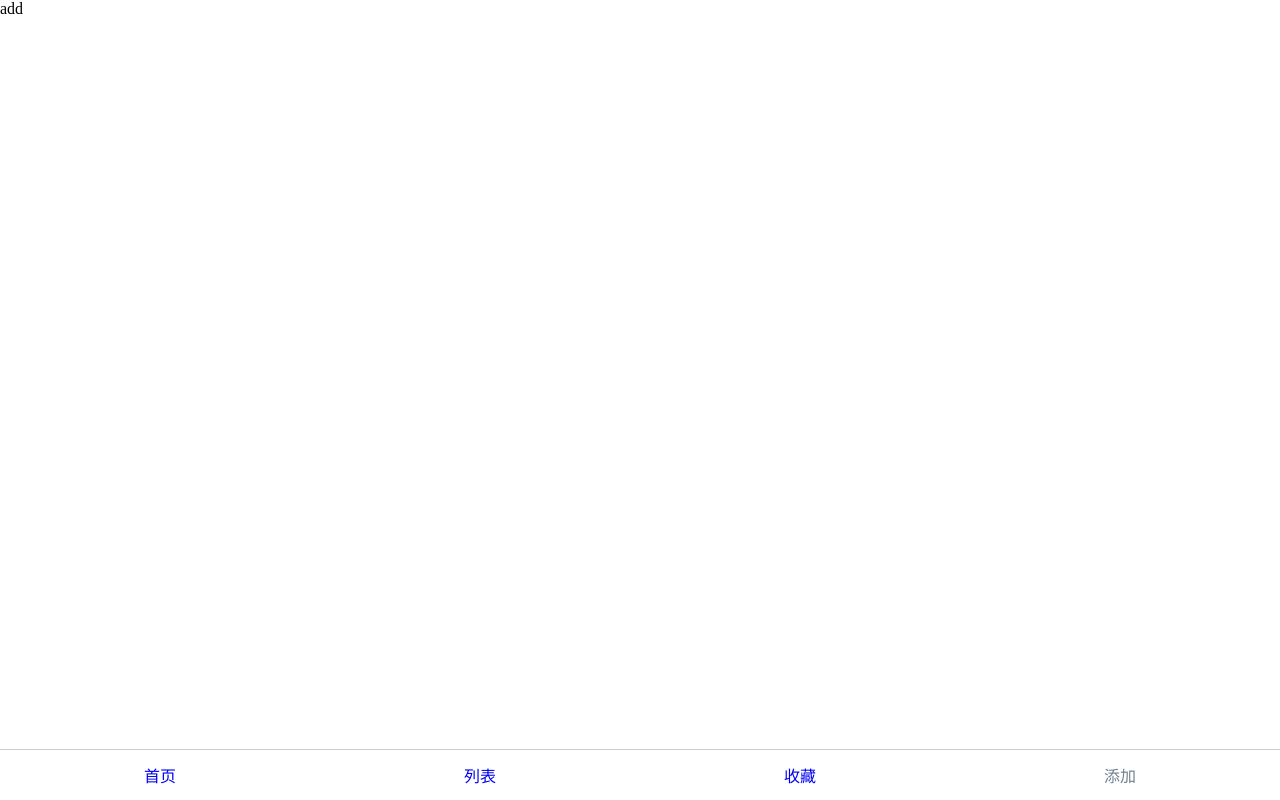
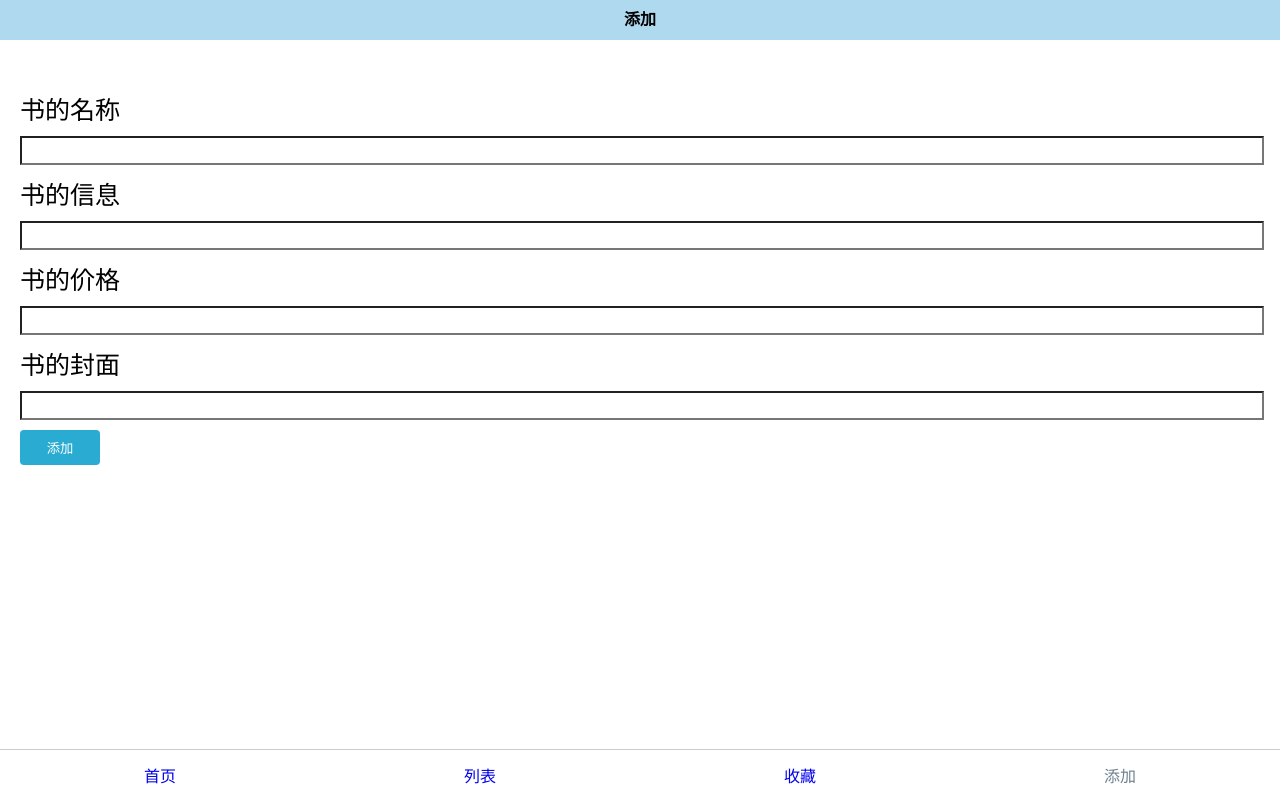
Before and after one commit to abccdea/book-vue-webapp, a Vue app: page /#/add in a window 1280 px wide. Built offline with nearby package versions, Linux system fonts and the light colour scheme; a small style sheet from the web is missing.

Commit message:
feat: add update

```diff
--- a/index.html
+++ b/index.html
@@ -5,7 +5,7 @@
     <meta name="viewport" content="width=device-width,initial-scale=1.0">
     <title>vue-book</title>
     <meta name="viewport" content="width=device-width, user-scalable=no, initial-scale=1.0, maximum-scale=1.0, minimum-scale=1.0">
-    <link rel="stylesheet" href="http://at.alicdn.com/t/font_1080512_oz0w2x9hnb.css">
+    <link rel="stylesheet" href="http://at.alicdn.com/t/font_1080512_esyrhzw5hkd.css">
   </head>
   <body>
     <div id="app">
--- a/src/api/index.js
+++ b/src/api/index.js
@@ -21,3 +21,15 @@ export let getBooks = () => {
 export let removeBook = (id) => {
   return axios.delete(`/book?id=${id}`)
 }
+
+export let findOneBook = (id) => {
+  return axios.get(`/book?id=${id}`)
+}
+
+export let updateBook = (id, data) => {
+  return axios.put(`/book?id=${id}`, data)
+}
+
+export let addBook = (data) => {
+  return axios.post('/book', data)
+}
--- a/src/components/Add.vue
+++ b/src/components/Add.vue
@@ -1,15 +1,78 @@
 <template>
   <div>
-    add
+    <Header>添加</Header>
+    <div class="content">
+      <ul>
+        <li>
+          <label for="bookName">书的名称</label>
+          <input type="text" v-model="book.bookName" id="bookName">
+        </li>
+        <li>
+          <label for="bookInfo">书的信息</label>
+          <input type="text" v-model="book.bookInfo" id="bookInfo">
+        </li>
+        <li>
+          <label for="bookPrice">书的价格</label>
+          <input type="text" v-model.number="book.bookPrice" id="bookPrice">
+        </li>
+        <li>
+          <label for="bookCover">书的封面</label>
+          <input type="text" v-model="book.bookCover" id="bookCover">
+        </li>
+        <li>
+          <button @click="add">添加</button>
+        </li>
+      </ul>
+    </div>
   </div>
 </template>
 
 <script>
+import Header from '../base/Header.vue'
+import {addBook} from '../api'
+
 export default {
-  name: 'Add'
+  name: 'Add',
+  data () {
+    return {
+      book: {}
+    }
+  },
+  methods: {
+    async add () {
+      await addBook(this.book)
+      this.$router.push('/list')
+    }
+  },
+  components: {
+    Header
+  }
 }
 </script>
 
-<style scoped>
-
+<style scoped lang="less">
+  ul {
+    margin: 50px 20px 0 20px;
+  }
+  li {
+    label {
+      display: block;
+      font-size: 25px;
+    }
+    input {
+      margin: 10px 0;
+      height: 25px;
+      width: 100%;
+    }
+    button {
+      display: block;
+      width: 80px;
+      height: 35px;
+      background: #2aabd2;
+      color: #fff;
+      border: none;
+      border-radius: 4px;
+      outline: none;
+    }
+  }
 </style>
--- a/src/components/Detail.vue
+++ b/src/components/Detail.vue
@@ -1,15 +1,93 @@
 <template>
-  <div>
-    detail
+  <div class="detail">
+    <Header :back="true">详情</Header>
+    <ul>
+      <li>
+        <label for="bookName">书的名称</label>
+        <input type="text" v-model="book.bookName" id="bookName">
+      </li>
+      <li>
+        <label for="bookInfo">书的信息</label>
+        <input type="text" v-model="book.bookInfo" id="bookInfo">
+      </li>
+      <li>
+        <label for="bookPrice">书的价格</label>
+        <input type="text" v-model.number="book.bookPrice" id="bookPrice">
+      </li>
+      <li>
+        <button @click="update">确认修改</button>
+      </li>
+    </ul>
   </div>
 </template>
 
 <script>
+import Header from '../base/Header.vue'
+import {findOneBook, updateBook} from '../api'
+
 export default {
-  name: 'Detail'
+  name: 'Detail',
+  data () {
+    return {
+      book: {}
+    }
+  },
+  created () {
+    this.getData()
+  },
+  methods: {
+    async update () {
+      await updateBook(this.bid, this.book)
+      this.$router.push('/list')
+    },
+    async getData (id) {
+      this.book = await findOneBook(this.bid)
+      Object.keys(this.book).length > 0 ? void 0 : this.$router.push('/list')
+    }
+  },
+  computed: {
+    bid () {
+      return this.$route.params.bid
+    }
+  },
+  components: {
+    Header
+  }
 }
 </script>
 
-<style scoped>
-
+<style scoped lang="less">
+  .detail {
+    position: absolute;
+    top: 0;
+    bottom: 0;
+    left: 0;
+    right: 0;
+    background: #fff;
+    z-index: 100;
+  }
+  ul {
+    margin: 50px 20px 0 20px;
+  }
+  li {
+  label {
+    display: block;
+    font-size: 25px;
+  }
+  input {
+    margin: 10px 0;
+    height: 25px;
+    width: 100%;
+  }
+  button {
+    display: block;
+    width: 80px;
+    height: 35px;
+    background: #2aabd2;
+    color: #fff;
+    border: none;
+    border-radius: 4px;
+    outline: none;
+  }
+  }
 </style>
--- a/src/components/List.vue
+++ b/src/components/List.vue
@@ -3,15 +3,15 @@
     <Header>列表</Header>
     <div class="content">
       <ul>
-        <li v-for="book in books">
+        <router-link v-for="(book,index) in books" :to="{name: 'detail', params: {bid: book.bookId}}" :key="index" tag="li">
           <img :src="book.bookCover">
           <div>
             <h4>{{book.bookName}}</h4>
             <p>{{book.bookInfo}}</p>
             <b>{{book.bookPrice}}</b>
-            <button @click="remove(book.bookId)">删除</button>
+            <button @click.stop="remove(book.bookId)">删除</button>
           </div>
-        </li>
+        </router-link>
       </ul>
     </div>
   </div>
--- a/src/router/index.js
+++ b/src/router/index.js
@@ -27,8 +27,9 @@ export default new Router({
       component: Add
     },
     {
-      path: '/detail',
-      component: Detail
+      path: '/detail/:bid',
+      component: Detail,
+      name: 'detail'
     },
     {
       path: '*',
```
Also changed, not shown: mock/books.json (+1 -58 lines), mock/server.js (+41 -1 lines).
